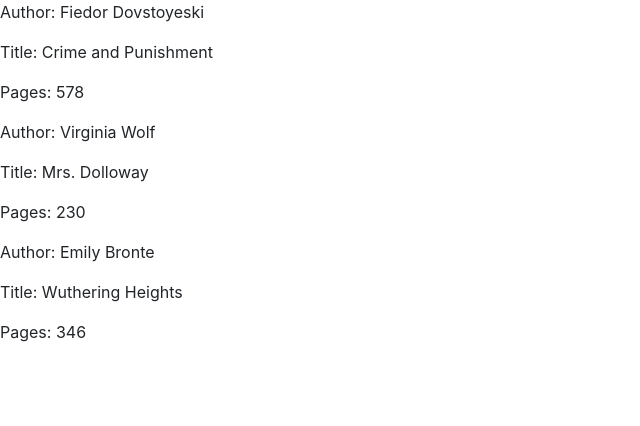
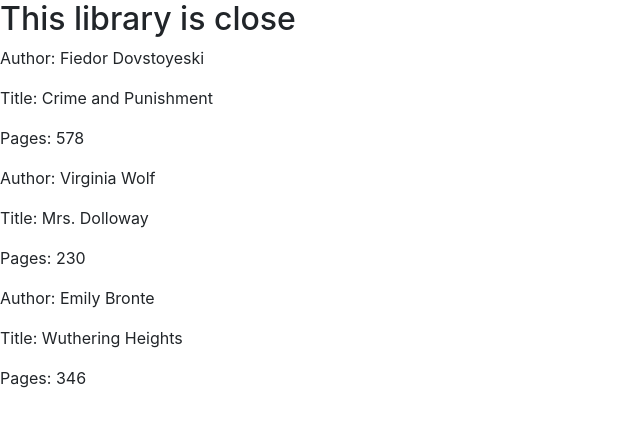
Before and after one commit to starchild92/react-by-fazt, a React (Create React App) app: page / in a window 1280 px wide. Shown: the top 426 px of the page, without its empty margins (0-640 px from the left). Built offline with nearby package versions, Linux system fonts and the light colour scheme.

Commit message:
introducing state variable

```diff
--- a/src/index.js
+++ b/src/index.js
@@ -9,11 +9,25 @@ let BooksList = [
 	{ author: 'Emily Bronte', title: 'Wuthering Heights', pages: '346' }
 ];
 
-const Library = ({ books }) => {
+class Library extends React.Component {
+	constructor(props) {
+		super(props)
+		this.state = {
+			open: false
+		}
+	}
+
+	render() {
+
+		console.log(this.state)
+
+		const {books} = this.props
+
 		return (
 			<section>
+				<h2>This library is { this.state.open ? 'open' : 'close' }</h2>
 				{books.map(
-				(book,i) => (
+					(book, i) => (
 						<div name={`well_${i}`} key={i}>
 							<p>Author: {book.author}</p>
 							<p>Title: {book.title}</p>
@@ -25,6 +39,7 @@ const Library = ({ books }) => {
 			</section>
 		);
 	}
+}
 
 render(
 	<Library books={BooksList} />
```
Lines whose indentation alone changed are shown as unchanged.
